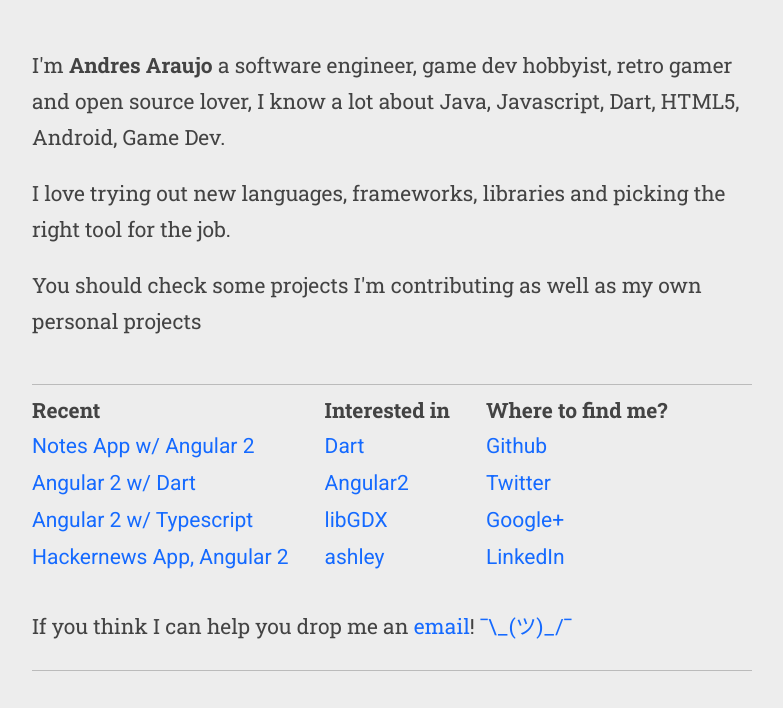
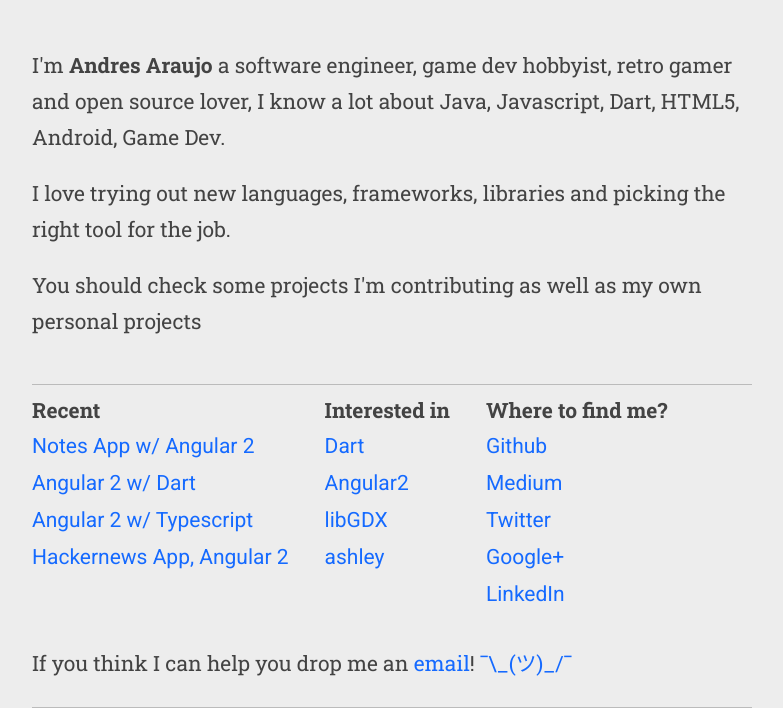
Before and after one commit to andresaraujo/andresaraujo.github.io, a plain HTML site: page index.html in a window 1280 px wide. Shown: the part 159-867 px from the top of the page, without its empty margins (248-1031 px from the left). Before the commit the page ends 830 px from the top, so only its background shows below. Drawn offline with Linux system fonts and the light colour scheme.

Commit message:
add medium link

```diff
--- a/index.html
+++ b/index.html
@@ -42,6 +42,7 @@
 						<h4>Where to find me?</h4>
 						<ul>
 							<li><a href="https://github.com/andresaraujo" target="_blank">Github</a></li>
+							<li><a href="https://medium.com/@amarokaz" target="_blank">Medium</a></li>
 							<li><a href="https://twitter.com/amarokaz" target="_blank">Twitter</a></li>
 							<li><a href="https://plus.google.com/+AndresAraujoAzua/posts" target="_blank">Google+</a></li>
 							<li><a href="https://www.linkedin.com/pub/andr%C3%A9s-araujo-az%C3%BAa/39/91/751" target="_blank">LinkedIn</a></li>
```
